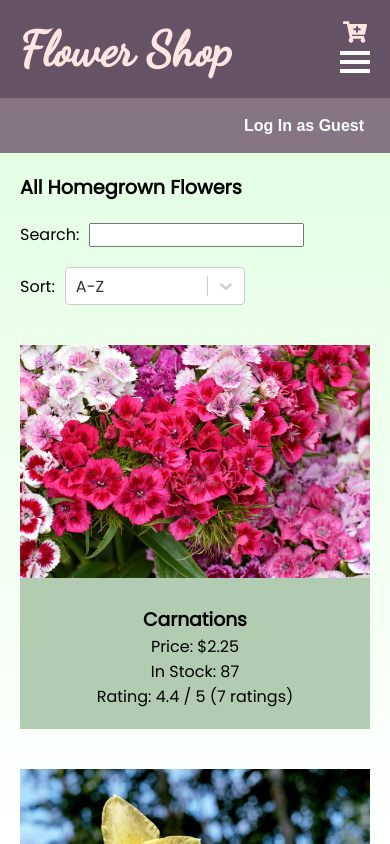
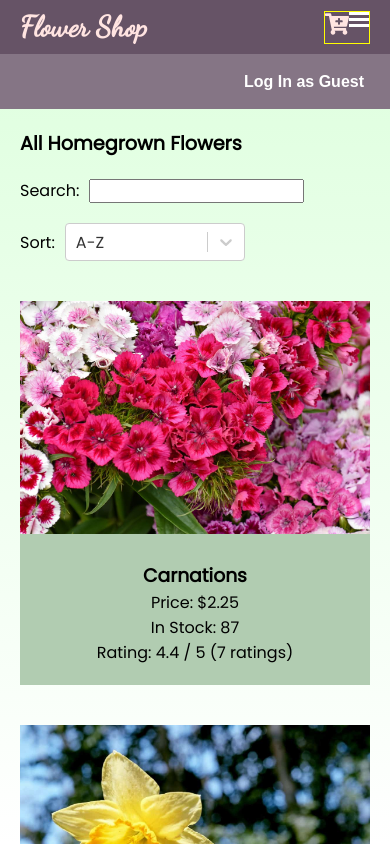
Before and after one commit to bryanc123/Flower-Shop, a React (Create React App) app: page / in a window 390 px wide. Shown: the top 844 px of the page. Built offline with nearby package versions, Linux system fonts and the light colour scheme; the HTML template or start-up script is replaced by a standard one.

Commit message:
Updated rules for header and mobile menu

```diff
--- a/src/index.css
+++ b/src/index.css
@@ -46,12 +46,12 @@ header {
   display: flex;
   justify-content: space-between;
   margin: 0 auto;
-  max-width: 1300px;
-  padding: 20px;
+  max-width: 1400px;
+  padding: 10px 20px;
 }
 .header-container h1 {
   font-family: 'Dancing Script';
-  font-size: 3rem;
+  font-size: 1.8rem;
   margin: 0;
 }
 .header-container a {
@@ -112,6 +112,12 @@ header {
   position: absolute;
 }
 
+.mobile-header-menu {
+  border: 1px solid yellow;
+  align-content: center;
+  display: flex;
+}
+
 /* Mobile Menu */
 
 .hamburger-menu-icon:hover {
@@ -121,9 +127,9 @@ header {
 .bar {
   background-color: white;
   display: block;
-  margin-bottom: 5px;
-  width: 30px;
-  height: 4px;
+  margin-bottom: 3px;
+  width: 20px;
+  height: 3px;
 }
 
 .mobile-menu {
@@ -599,6 +605,32 @@ header {
   border-bottom: 1px solid black;
 }
 
+/* Login */
+
+.login {
+  max-width: 1400px;
+  min-height: 80vh;
+  padding: 20px;
+}
+
+.login-form {
+  display: grid;
+  grid-template-columns: repeat(2, 1fr);
+  margin: 0 auto;
+  max-width: 800px;
+}
+
+.login-form > * {
+  border: 1px solid black;
+  padding-bottom: 20px;
+}
+
+.login-button-container {
+  grid-column: 1 / span 2;
+}
+
+
+
 /* Cart */
 
 .cart {
@@ -709,6 +741,10 @@ footer {
   }
 
   .hamburger-menu-icon {
+    display: none;
+  }
+
+  .mobile-header-cart {
     display: none;
   }
 
```
